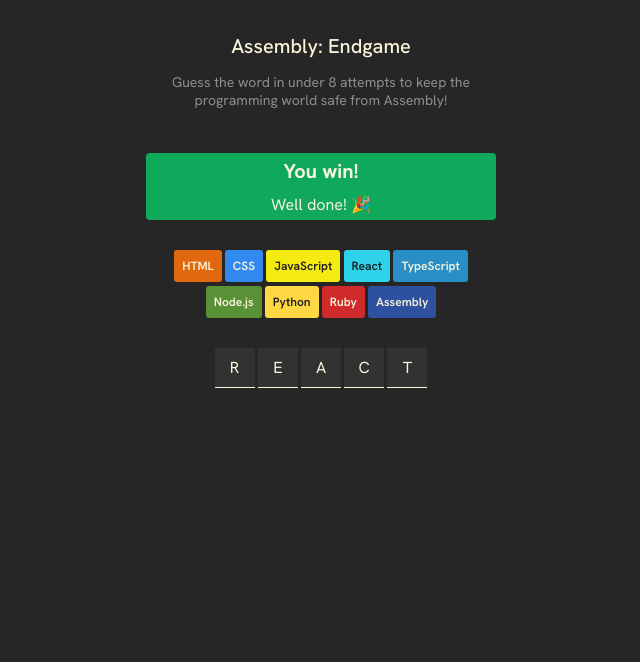
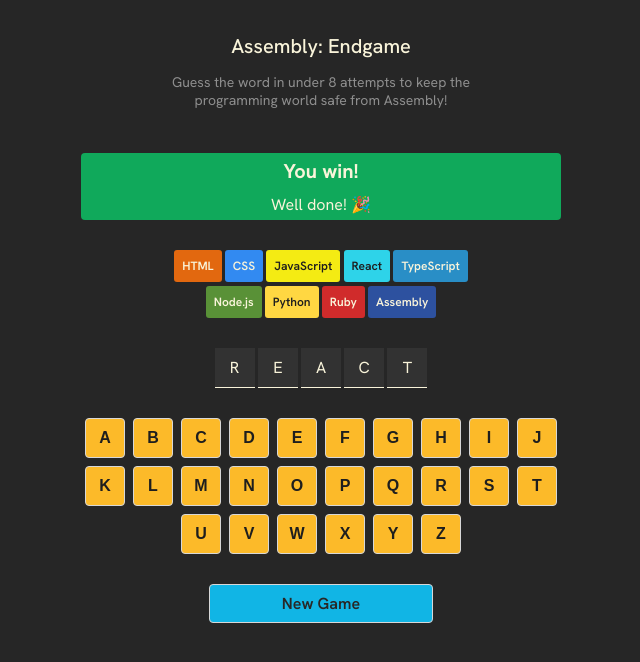
Before and after one commit to Liene31/react-assembly-endgame, a React (Vite) app: page / in a window 1280 px wide. Shown: the top 662 px of the page, without its empty margins (319-959 px from the left). Built offline with nearby package versions, Linux system fonts and the light colour scheme.

Commit message:
add keyboard and new game btn

```diff
--- a/src/App.jsx
+++ b/src/App.jsx
@@ -4,7 +4,9 @@ import { languages } from "../languages.js";
 function App() {
   const [currentWord, setCurrentWord] = useState("react");
 
-  //Renders languages span element
+  const alphabet = "abcdefghijklmnopqrstuvwxyz";
+
+  //Render languages span element
   const languageChipsEl = languages.map((language) => {
     return (
       <span
@@ -19,11 +21,17 @@ function App() {
     );
   });
 
-  //Renders current word in word tiles one by one
+  //Render current word in word tiles one by one
   const wordToGuessArr = currentWord.split("");
   console.log(wordToGuessArr);
   const tiles = wordToGuessArr.map((letter, index) => {
     return <span key={index}>{letter}</span>;
+  });
+
+  //Render alphabet
+  const alphabetArr = alphabet.split("");
+  const alphabetEl = alphabetArr.map((letter) => {
+    return <button>{letter}</button>;
   });
 
   //RETURN
@@ -42,6 +50,8 @@ function App() {
       </section>
       <section className="language-chips">{languageChipsEl}</section>
       <section className="word-tiles">{tiles}</section>
+      <section className="keyboard">{alphabetEl}</section>
+      <button className="new-game">New Game</button>
     </main>
   );
 }
--- a/src/index.css
+++ b/src/index.css
@@ -37,11 +37,11 @@ header > p {
 }
 
 section.game-status {
-  background-color: #10a95b;
   display: flex;
   flex-direction: column;
   align-items: center;
   align-self: normal;
+  background-color: #10a95b;
   color: #f9f4da;
   border-radius: 4px;
 }
@@ -84,3 +84,36 @@ section.word-tiles > span {
   align-content: center;
   border-bottom: 1px solid #f9f4da;
 }
+
+section.keyboard {
+  display: flex;
+  flex-wrap: wrap;
+  justify-content: center;
+  gap: 8px;
+  max-width: 480px;
+}
+
+section.keyboard > button {
+  width: 40px;
+  height: 40px;
+  background-color: #fcba29;
+  color: #1e1e1e;
+  text-transform: uppercase;
+  font-size: 1rem;
+  font-weight: 700;
+  border-radius: 4px;
+  border: 1px solid #d7d7d7;
+  cursor: pointer;
+}
+
+button.new-game {
+  background-color: #11b5e5;
+  color: #282726;
+  border: 1px solid #d7d7d7;
+  border-radius: 4px;
+  font-size: 1rem;
+  font-family: inherit;
+  font-weight: 600;
+  padding: 0.5rem 4.5rem;
+  cursor: pointer;
+}
```
